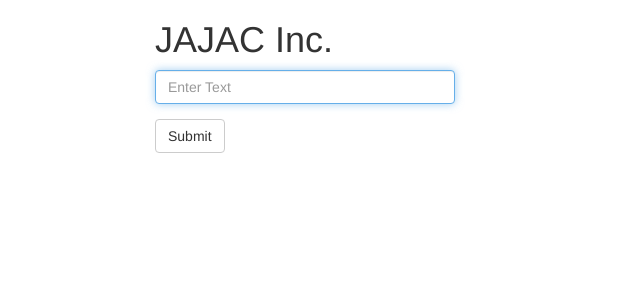
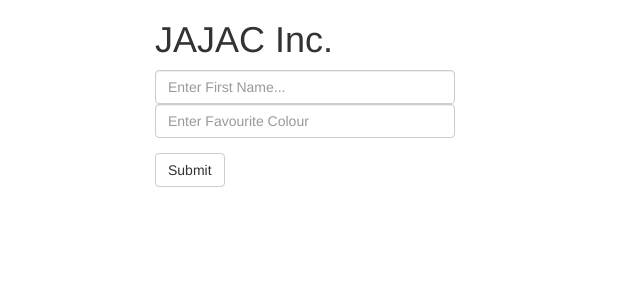
Before and after one commit to Dollaking/angular-flask-muckaround, a Flask app: page / in a window 1280 px wide. Shown: the top 300 px of the page, without its empty margins (0-640 px from the left). Run offline with Flask 2, Linux system fonts and the light colour scheme; some libraries are stand-ins or nearby versions.

Commit message:
Working on some more things and documentation

```diff
--- a/app.py
+++ b/app.py
@@ -1,13 +1,31 @@
 import os
-from flask import Flask, render_template
-
+from flask import Flask, render_template, request
+from flask_pymongo import PyMongo
 
 
 app = Flask(__name__)
+
+# Mongo setup, connect to the db
+app.config["MONGO_URI"] = "mongodb://localhost:27017/angular-flask-muckaround"
+mongo = PyMongo(app)
 
 @app.route('/', methods=['GET', 'POST'])
 def index():
     return render_template('index.html')
 
+
+@app.route('/start', methods=['GET', 'POST'])
+def send_data():
+    errors = []
+    results = {}
+    try:
+        first_name = request.form['first_name']
+        favourite_colour = request.form['favourite_colour']
+        mongo.db.people.insert({"name" : first_name, "colour": favourite_colour})
+    except:
+        errors.append("Couldn't get text")
+
+    return render_template('index.html', errors=errors, results=results)
+
 if __name__ == '__main__':
     app.run()
--- /dev/null
+++ b/static/main.js
@@ -0,0 +1,26 @@
+(function () {
+  'use strict';
+
+  angular.module('JAJACInc', [])
+
+  .controller('JAJACController', ['$scope', '$log' '$http',
+    function($scope, $log, $http) {
+      $scope.getResults = function() {
+        $log.log("test");
+
+        // get the firstname and colour input variables
+        var first_name = $scope.first_name;
+        var colour = $scope.favourite_colour;
+
+        // fire the API request
+        $http.post('/start', {"first_name": first_name}).success(function(results) {
+            $log.log(results);
+        })
+        error(function(error) {
+            $log.log(error);
+        });
+      };
+    }
+  ]);
+
+}());
--- a/templates/index.html
+++ b/templates/index.html
@@ -1,7 +1,7 @@
 <!DOCTYPE html>
-<html>
+<html ng-app="JAJACInc">
   <head>
-    <title>Wordcount</title>
+    <title>JAJAC Inc</title>
     <meta name="viewport" content="width=device-width, initial-scale=1.0">
     <link href="//netdna.bootstrapcdn.com/bootstrap/3.3.6/css/bootstrap.min.css" rel="stylesheet" media="screen">
     <style>
@@ -10,12 +10,14 @@
       }
     </style>
   </head>
-  <body>
+  <body ng-controller="JAJACController">
     <div class="container">
       <h1>JAJAC Inc.</h1>
-      <form role="form" method='POST' action='/'>
+      <!--<form role="form" method='POST' action='/'> -->
+      <form role="form" ng-submit="getResults()">
         <div class="form-group">
-          <input type="text" name="url" class="form-control" id="url-box" placeholder="Enter Text" style="max-width: 300px;" autofocus required>
+          <input type="text" ng-model="first_name" class="form-control" id="first-name-box" placeholder="Enter First Name..." style="max-width: 300px;">
+          <input type="text" ng-model="favourite_colour" class="form-control" id="colour-box" placeholder="Enter Favourite Colour" style="max-width: 300px;">
         </div>
         <button type="submit" class="btn btn-default">Submit</button>
       </form>
@@ -25,6 +27,8 @@
       {% endfor %}
     </div>
     <script src="//code.jquery.com/jquery-2.2.1.min.js"></script>
+    <script src="{{ url_for('static', filename='main.js') }}"></script>
     <script src="//netdna.bootstrapcdn.com/bootstrap/3.3.6/js/bootstrap.min.js"></script>
+    <script src="//ajax.googleapis.com/ajax/libs/angularjs/1.4.9/angular.min.js"></script>
   </body>
 </html>
```
Also changed, not shown: requirements.txt (+13 -67 lines), test/testing_the_db.py (added, +29 -0 lines), README.md, 1 other file.
